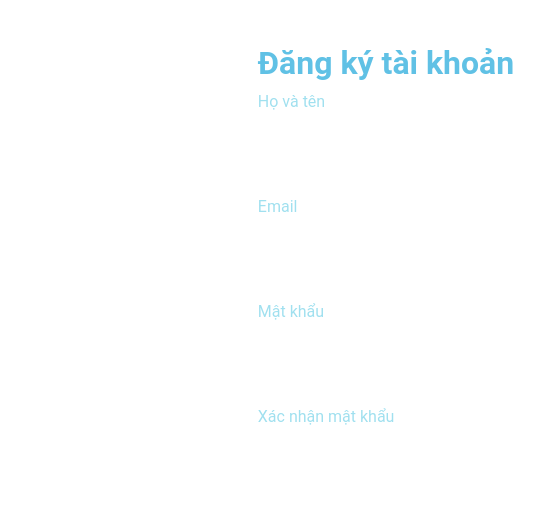
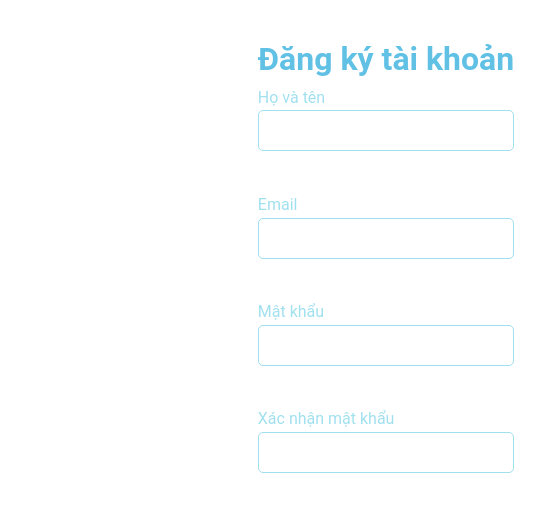
Before and after one commit to anhhh425t1/web-ban-hang, a plain HTML site: page register.html in a window 1280 px wide. Shown: the part 105-611 px from the top of the page, 574-1119 px from the left. Drawn offline with Linux system fonts and the light colour scheme.

Commit message:
Add files via upload

```diff
--- a/css/style.css
+++ b/css/style.css
@@ -473,6 +473,7 @@ nav a {
     background: var(--color-secondary);
     padding: 30px;
     border-radius: 15px;
+    border: 1px solid var(--color-fourth);
 }
 
 .input-container {
@@ -486,7 +487,7 @@ nav a {
     width: 100%;
     padding: 12px;
     box-sizing: border-box;
-    border: none;
+    border: 1px solid var(--color-fourth);
     border-radius: 5px;
 }
 
```
